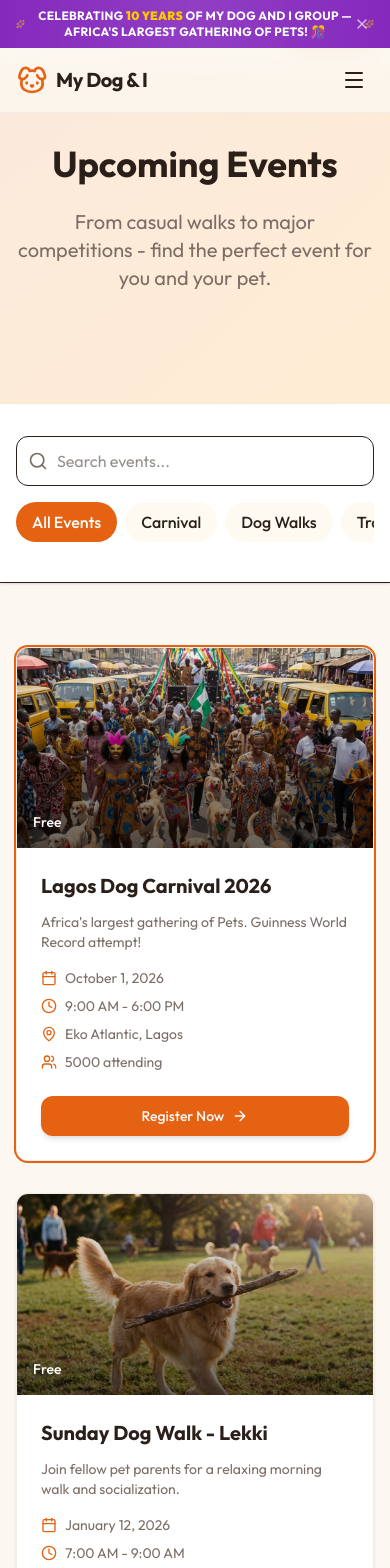
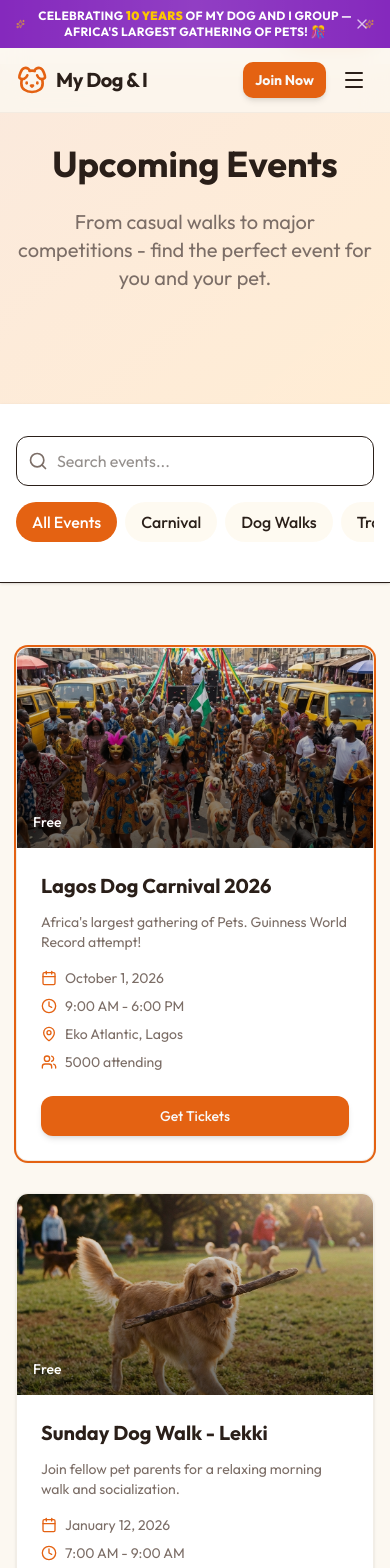
Before and after one commit to blossombubbles12/mydog, a Next.js app: page /events in a window 390 px wide. Shown: the top 1568 px of the page. Built offline with nearby package versions, Linux system fonts and the light colour scheme; grey boxes are pictures that could not be loaded.

Commit message:
feat: enhance mobile UX with header Join Now button and ensure all CTAs point to membership

```diff
--- a/src/app/events/page.tsx
+++ b/src/app/events/page.tsx
@@ -223,10 +223,8 @@ export default function EventsPage() {
                                             </div>
                                         </div>
 
-                                        <Link href={event.id === 1 ? "/carnival/register" : "/join"}>
-                                            <Button className="w-full">
-                                                {event.id === 1 ? "Register Now" : "RSVP"} <ArrowRight className="ml-2 w-4 h-4" />
-                                            </Button>
+                                        <Link href={event.id === 1 ? "/carnival/register" : "/membership"}>
+                                            <Button className="w-full">Get Tickets</Button>
                                         </Link>
                                     </div>
                                 </Card>
--- a/src/components/Navigation.tsx
+++ b/src/components/Navigation.tsx
@@ -71,14 +71,21 @@ export function Navigation() {
                     </Link>
                 </nav>
 
-                {/* Mobile Menu Button */}
+                {/* Mobile Controls */}
+                <div className="flex items-center gap-2 md:hidden">
+                    <Link href="/membership">
+                        <Button variant="default" size="sm" className="font-bold">
+                            Join Now
+                        </Button>
+                    </Link>
                     <button
-                    className="md:hidden p-2 text-foreground"
+                        className="p-2 text-foreground"
                         onClick={toggleMenu}
                         aria-label="Toggle menu"
                     >
                         {isOpen ? <X className="h-6 w-6" /> : <Menu className="h-6 w-6" />}
                     </button>
+                </div>
             </div>
 
             {/* Mobile Nav */}
```
Lines whose indentation alone changed are shown as unchanged.
